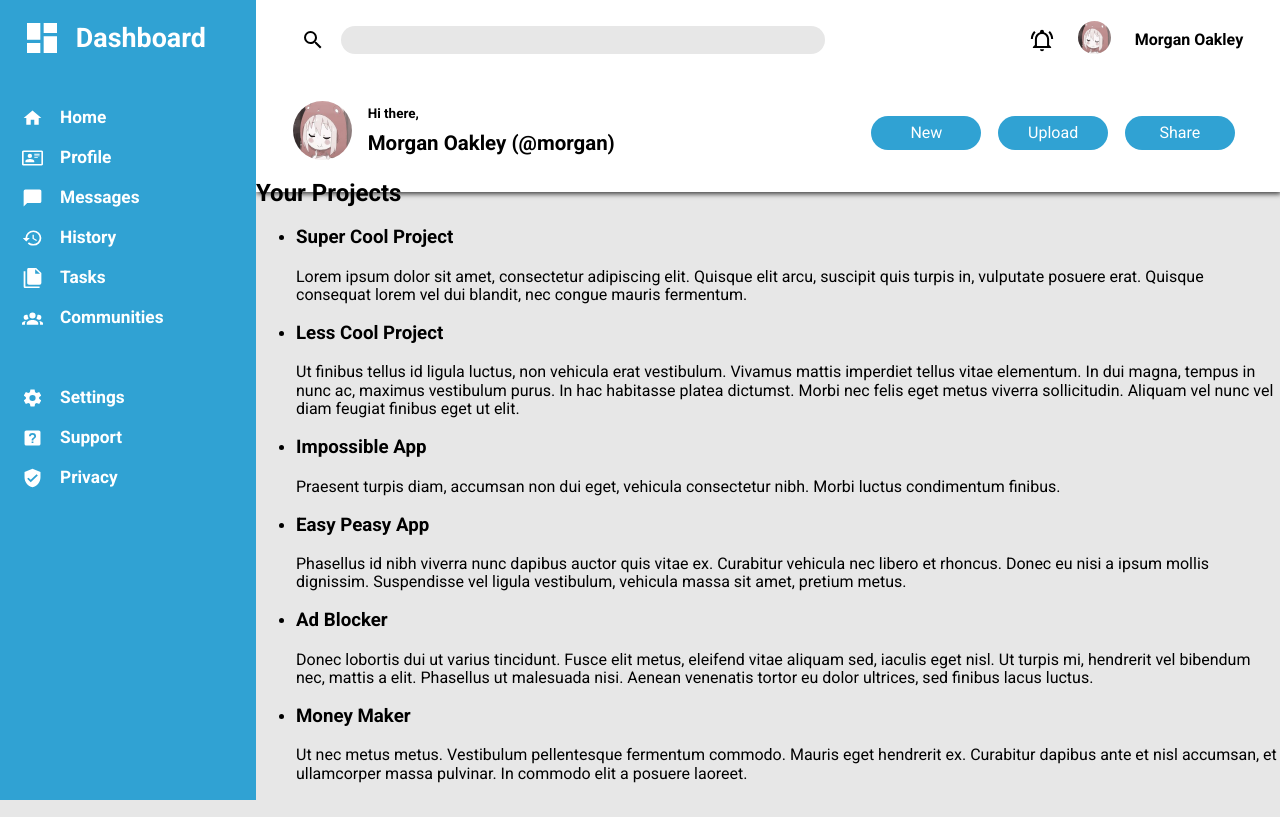
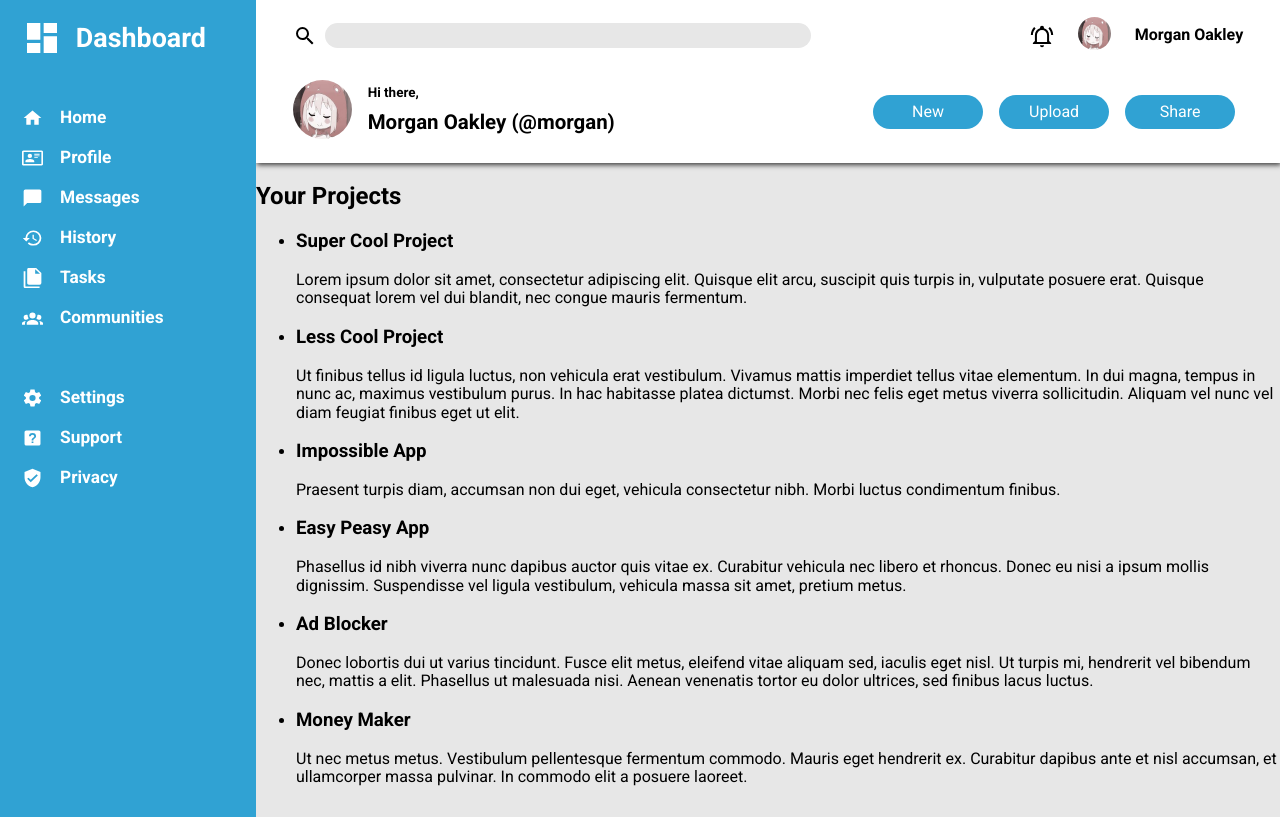
Before and after one commit to mayolito-waje/odin-admin-dashboard, a plain HTML site: page index.html in a window 1280 px wide. Drawn offline with Linux system fonts and the light colour scheme.

Commit message:
fix padding overflow

```diff
--- a/style.css
+++ b/style.css
@@ -21,12 +21,12 @@
 
 body {
   font-family: "Roboto", sans-serif;
-  height: 100vh;
+  min-height: 100vh;
   background-color: var(--bg-color);
   box-sizing: border-box;
   display: grid;
-  grid-template-rows: 20% 80%;
-  grid-template-columns: 20% 80%;
+  grid-template-rows: 1fr 4fr;
+  grid-template-columns: 1fr 4fr;
   grid-template-areas:
       "sidebar       header"
       "sidebar main-content";
@@ -154,12 +154,12 @@ body {
 .dashboard-header {
   grid-area: header;
   display: grid;
-  height: 100%;
-  grid-template-rows: 30% 70%;
-  grid-template-columns: 60% 40%;
-  row-gap: 0.8em;
+  max-height: 100%;
+  grid-template-rows: 1fr 1fr;
+  grid-template-columns: 3fr 1fr;
+  row-gap: 0.3em;
   background-color: white;
-  padding: calc(1vw + 0.2em) calc(1vw + 1.5em);
+  padding: 0 calc(1vw + 1.5em) calc(1vw + 0.2em) calc(1vw + 1.5em);
   box-shadow: 1px 2px 5px #3d3d3d;
 }
 
@@ -170,7 +170,7 @@ body {
 }
 .dashboard-header .search input {
   width: 85%;
-  padding: 0.3em 1em;
+  padding: 0.2em 1em;
   background-color: var(--bg-color);
   border-radius: 25px;
   border: none;
@@ -185,8 +185,8 @@ body {
   background-position: center;
   background-size: contain;
   background-repeat: no-repeat;
-  height: 50%;
-  width: 2.5em;
+  height: 1.5em;
+  width: 1.5em;
 }
 
 .dashboard-header .profile {
```
